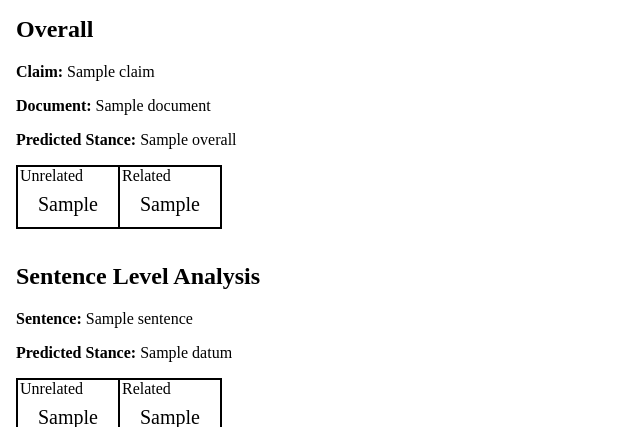
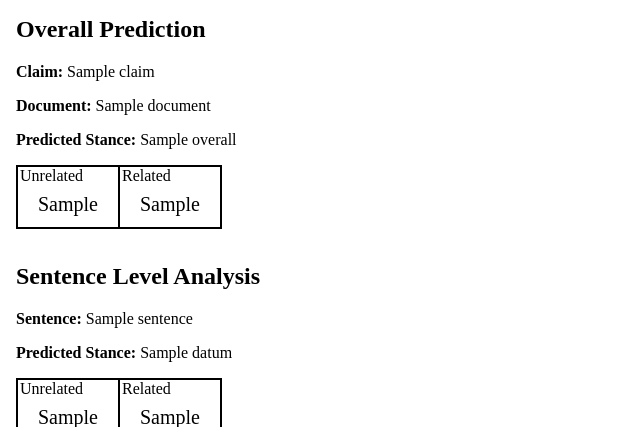
Before and after one commit to moinnadeem/StanceDetectionDemo, a Flask app: template app/templates/output.html in a window 1280 px wide. Shown: the top 427 px of the page, without its empty margins (0-640 px from the left). Run offline with Flask 2, Linux system fonts and the light colour scheme; the template is opened without the code that fills it: most values are stand-ins (such as "Sample title", 1, 10 or a date in 2020); parts of the project's set-up code (start-up, migrations or seed data) failed here and were passed over.

Commit message:
eod nov 29

```diff
--- a/app/templates/output.html
+++ b/app/templates/output.html
@@ -1,7 +1,7 @@
 {% extends "base.html" %}
 
 {% block content %}
-  <h2> Overall </h2>
+  <h2> Overall Prediction </h2>
   <p><b>Claim:</b> {{ data.overall_data.claim }}</p>
   <p><b>Document:</b> {{ data.overall_data.document }}</p>
   <!--<p><b>Related Unrelated Pred:</b> {{ data.overall_data.related_unrelated_pred }}</p>-->
```
